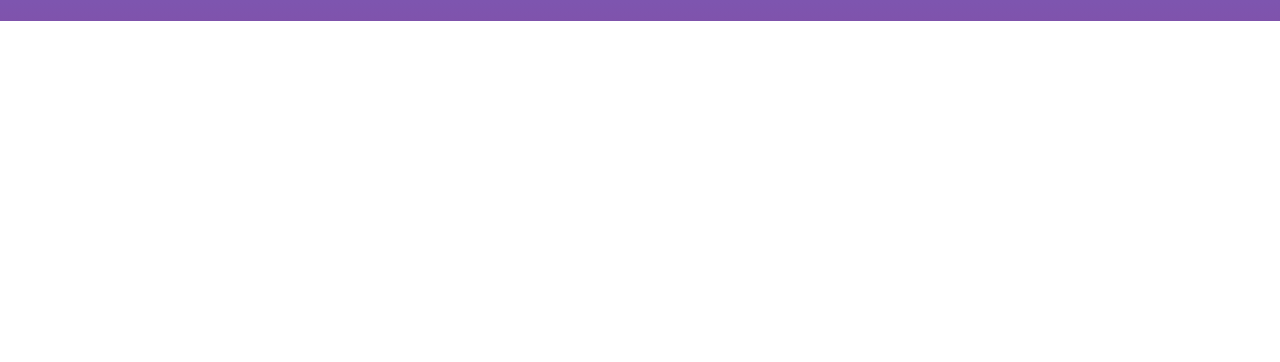
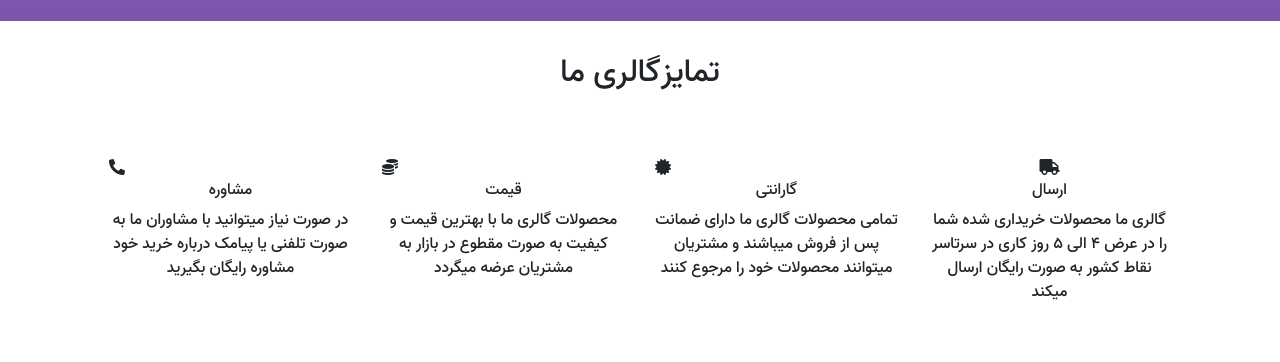
Before and after one commit to Amirma21/online-watch-store, a plain HTML site: page index.html in a window 1280 px wide. Shown: the part 533-895 px from the top of the page. Drawn offline with Linux system fonts and the light colour scheme; files whose address does not match are found by name.

Commit message:
features of section

```diff
--- a/index.html
+++ b/index.html
@@ -102,18 +102,70 @@
                 <h3 class="intro-text text-center">نیروی کار مجرب</h3>
             </div>
         </div>
+    </header>
+
+    <!---- end of the header -->
+    <!---Positive features-->
+    <section class="features" id="features">
+        <!---section tilte-->
+        <div class="container-fluid">
+            <div class="row my-4">
+                <div class="col d-flex flex-wrap justify-content-center align-items-center ">
+                    <h2 class="bold-text text-center py-lg-2">تمایز</h2>
+                    <h2>گالری ما</h2>
+                </div>
+            </div>
+        </div>
+        <!---end of section tilte-->
+        <div class="container">
+            <div class="row my-3 p-4">
+                <div class="col-sm-6 col-lg-3">
+                    <div class="feature-icon text-center">
+                        <i class="fas fa-truck"></i>
+                    </div>
+                    <h6 class="text-center">ارسال </h6>
+                    <div class="feature-underline"></div>
+                    <p class="text-center">گالری ما محصولات خریداری شده شما را در عرض 4 الی 5 روز کاری در سرتاسر نقاط
+                        کشور به صورت <span class="bold-word">رایگان</span> ارسال میکند</p>
+                </div>
+                <div class="col-sm-6 col-lg-3">
+                    <div class="feature-icon">
+                        <i class="fas fa-certificate"></i>
+
+                    </div>
+                    <h6 class="text-center"> گارانتی</h6>
+                    <div class="feature-underline"></div>
+                    <p class="text-center">تمامی محصولات گالری ما دارای <span class="bold-word"> ضمانت </span> پس از
+                        فروش میباشند و مشتریان میتوانند محصولات خود را مرجوع کنند</p>
+                </div>
+                <div class="col-sm-6 col-lg-3">
+                    <div class="feature-icon">
+                        <i class="fas fa-coins"></i>
+                    </div>
+                    <h6 class="text-center">قیمت </h6>
+                    <div class="feature-underline"></div>
+                    <p class="text-center">محصولات گالری ما با <span class="bold-word"> بهترین </span> قیمت و کیفیت به
+                        صورت مقطوع در بازار به مشتریان عرضه میگردد </p>
+                </div>
+                <div class="col-sm-6 col-lg-3">
+                    <div class="feature-icon">
+                        <i class="fas fa-phone-alt"></i>
+
+                    </div>
+                    <h6 class="text-center">مشاوره </h6>
+                    <div class="feature-underline"></div>
+                    <p class="text-center"> در صورت نیاز میتوانید با مشاوران ما به صورت تلفنی یا پیامک درباره خرید خود
+                        <span class="bold-word">مشاوره </span> رایگان بگیرید </p>
 
 
+                </div>
+            </div>
+        </div>
 
+    </section>
+    <div class="test"></div>
+    <!---end of Positive features-->
 
-
-
-
-
-    </header>
-
-    <div class="test"></div>
-    <!--End header-->
 
 
 
```
